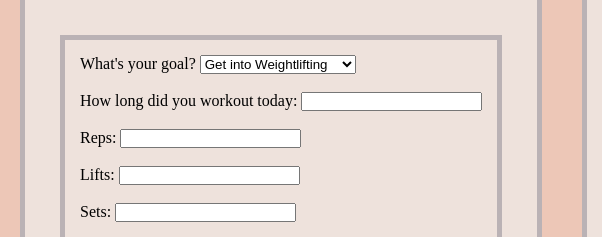
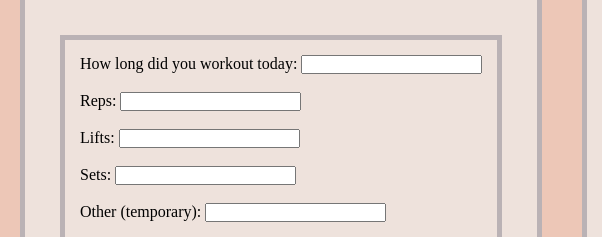
Before and after one commit to fightme4ls/HiFit, a website: page public/home.html in a window 1280 px wide. Shown: the part 178-415 px from the top of the page, 0-602 px from the left. Drawn offline with Linux system fonts and the light colour scheme; grey boxes are pictures that could not be loaded.

Commit message:
fixed home page

```diff
--- a/public/home.html
+++ b/public/home.html
@@ -19,13 +19,6 @@
                 <section class = "form">
                     <form>
                         <fieldset class = "forms">
-                            <label for = "goal">What's your goal? </label>
-                            <select name="goal" id="dropdown">
-                                <option value="Just Start Working Out">Just Start Working Out</option>
-                                <option value="Get into Weightlifting" selected="selected">Get into Weightlifting</option>
-                                <option value="Just Start Running">Just Start Running</option>
-                            </select>
-                            <br><br>
                             <label for = "length">How long did you workout today: </label>
                             <input type = "text" id="length" name = "length">
                             <br><br>
```
